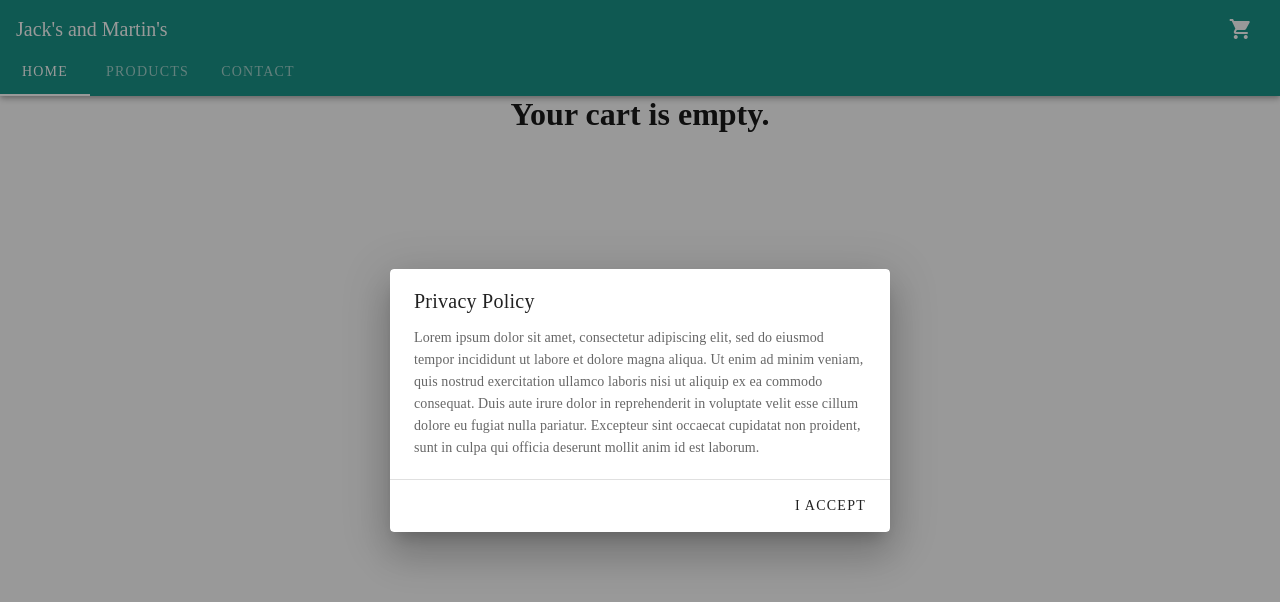
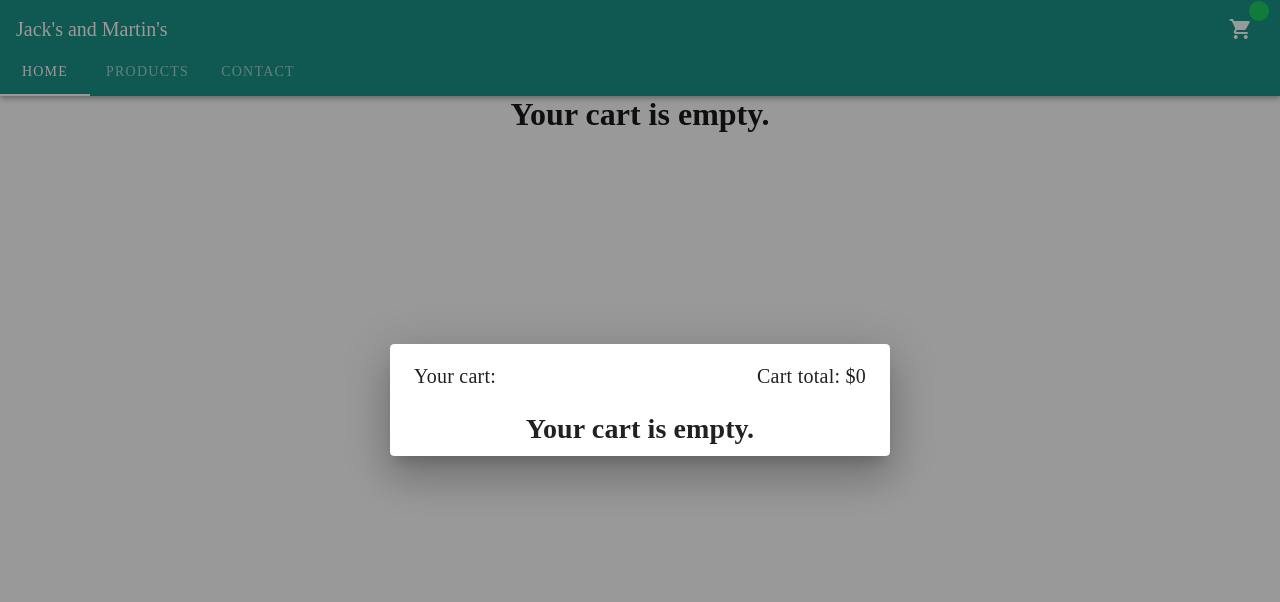
Before and after one commit to jruchel/crafted, a Vue app: page /cart in a window 1280 px wide. Both pictures are taken after a click on the button 1240 px from the left and 29 px from the top of the page. Shown: the top 602 px of the page. Built offline with nearby package versions, Linux system fonts and the light colour scheme.

Commit message:
Completed the cart dialog

```diff
--- a/src/App.vue
+++ b/src/App.vue
@@ -15,6 +15,7 @@
 import Navigation from "@/components/Navigation";
 import EventBus from "@/event-bus";
 import axios from "axios";
+import ShoppingItem from "@/components/ShoppingItem";
 
 export default {
   name: 'App',
@@ -34,6 +35,7 @@ export default {
 
   },
   components: {
+    ShoppingItem,
     Navigation,
   },
   provide() {
--- a/src/components/CartDialog.vue
+++ b/src/components/CartDialog.vue
@@ -12,7 +12,9 @@
             v-bind="attrs"
             v-on="on"
         >
-           <v-badge :content="getShoppingItemsLength()">
+          <v-badge
+              color="#00C853"
+              :content="getShoppingItemsLength()">
             <v-icon
                 color="green darken-2">
               mdi-cart
@@ -21,47 +23,54 @@
         </v-btn>
 
       </template>
-
       <v-card>
-        <v-card-title class="headline grey lighten-2">
-          Privacy Policy
+        <v-card-title>Your cart:
+          <v-spacer></v-spacer>
+          <span>Cart total: {{ this.currency.sign }}{{ getTotalCartPrice() }}</span>
         </v-card-title>
-
+        <div id="empty-cart" v-if="getShoppingItemsLength() === 0">
           <v-card-text>
-          Lorem ipsum dolor sit amet, consectetur adipiscing elit, sed do eiusmod tempor incididunt ut labore et dolore
-          magna aliqua. Ut enim ad minim veniam, quis nostrud exercitation ullamco laboris nisi ut aliquip ex ea commodo
-          consequat. Duis aute irure dolor in reprehenderit in voluptate velit esse cillum dolore eu fugiat nulla
-          pariatur. Excepteur sint occaecat cupidatat non proident, sunt in culpa qui officia deserunt mollit anim id
-          est laborum.
+            <h1 style="text-align: center">Your cart is empty.</h1>
           </v-card-text>
-
-        <v-divider></v-divider>
-
+        </div>
+        <div id="not-empty-cart" v-if="getShoppingItemsLength() > 0">
+          <v-card-text v-for="item in getShoppingItems()">
+            <ShoppingItem :item="item"></ShoppingItem>
+          </v-card-text>
           <v-card-actions>
             <v-spacer></v-spacer>
-          <v-btn
-              color="primary"
-              text
-              @click="dialog = false"
-          >
-            I accept
-          </v-btn>
+            <v-btn color="#4BCA81" dark>Checkout</v-btn>
           </v-card-actions>
+        </div>
+
       </v-card>
     </v-dialog>
   </div>
 </template>
 
 <script>
+import ShoppingItem from "@/components/ShoppingItem";
+
 export default {
   name: "CartDialog",
-  inject: ["shoppingItems"],
+  components: {ShoppingItem},
+  inject: ["shoppingItems", "currency"],
   data() {
     return {
       dialog: false,
     }
   },
   methods: {
+    getTotalCartPrice() {
+      let sum = 0
+      for (let i = 0; i < this.shoppingItems.length; i++) {
+        sum += this.shoppingItems[i].price
+      }
+      return sum
+    },
+    getShoppingItems() {
+      return this.shoppingItems
+    },
     getShoppingItemsLength() {
       return this.shoppingItems.length
     }
--- /dev/null
+++ b/src/components/ShoppingItem.vue
@@ -0,0 +1,35 @@
+<template>
+  <v-card>
+    <v-card-title>{{ item.name }}
+      <v-spacer></v-spacer>
+      <v-btn color="#FF1744" icon @click="deleteFromCart(item)">
+        <v-icon large>
+          mdi-minus-circle
+        </v-icon>
+      </v-btn>
+    </v-card-title>
+    <v-card-subtitle>{{ this.currency.sign }}{{ item.price }}</v-card-subtitle>
+    <v-card-text>{{ item.description }}</v-card-text>
+    <v-spacer></v-spacer>
+
+  </v-card>
+</template>
+
+<script>
+import EventBus from "@/event-bus";
+
+export default {
+  name: "ShoppingItem",
+  inject: ["currency"],
+  props: ["item"],
+  methods: {
+    deleteFromCart(item) {
+      EventBus.$emit('remove-from-cart', item)
+    }
+  }
+}
+</script>
+
+<style scoped>
+
+</style>
```
Lines whose indentation alone changed are shown as unchanged.
